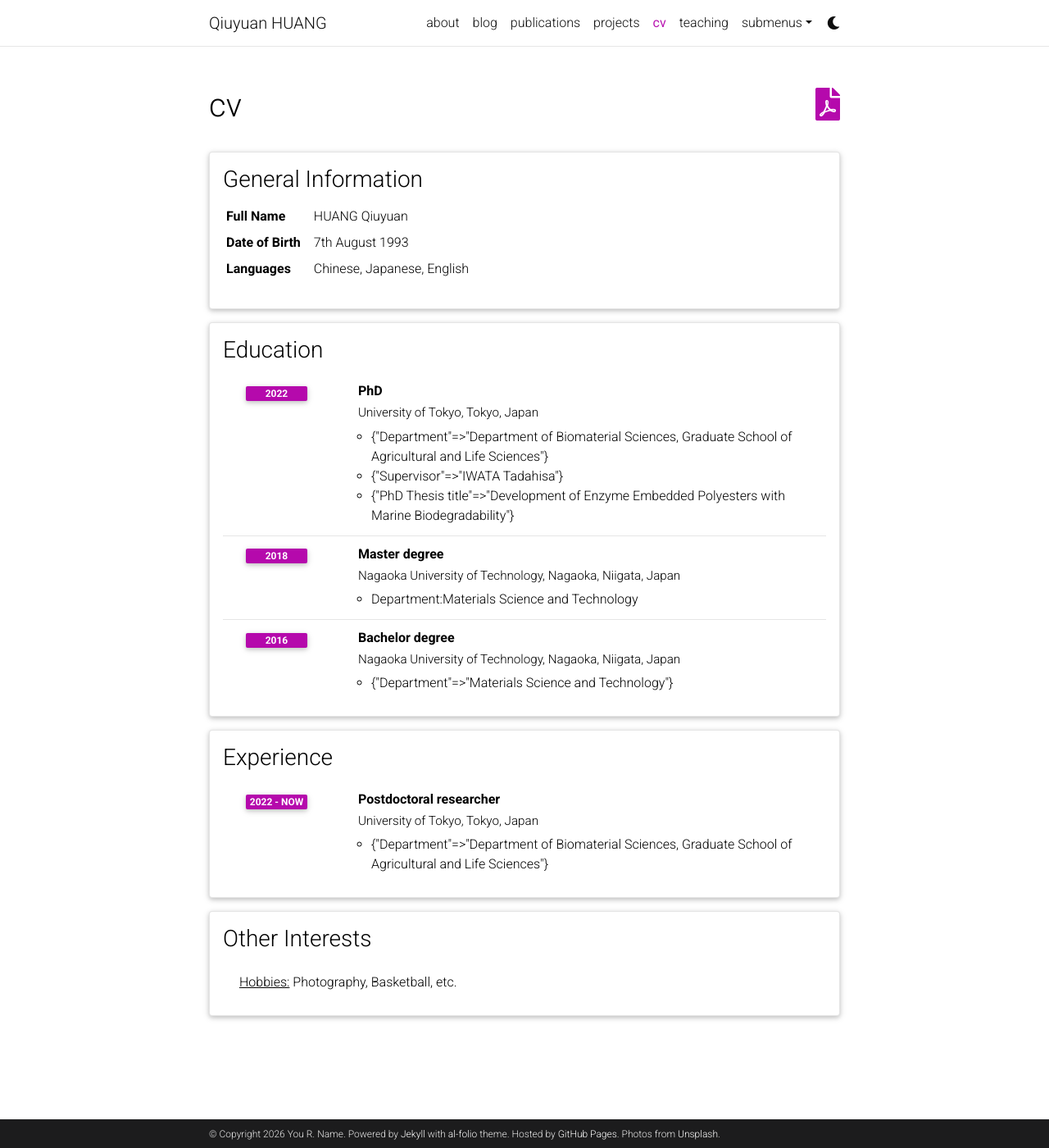
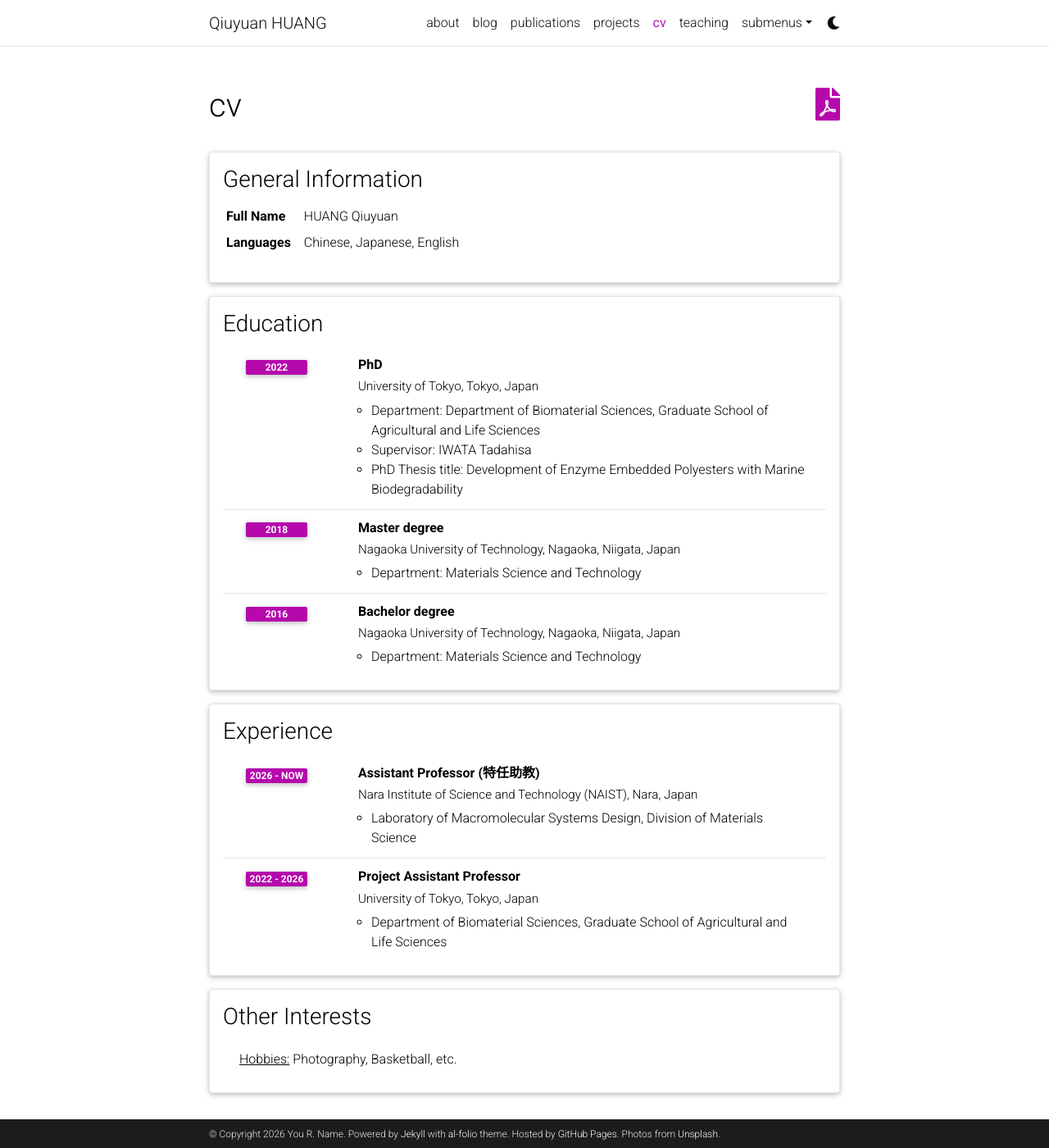
Before and after one commit to huangqiukk/huangqiukk.github.io, a Jekyll site: the page built from _pages/cv.md, in a window 1280 px wide and 1400 px high. Shown: the whole window at 82% size. Built offline with Jekyll 4.4.1, drawn with Linux system fonts in a browser that asks for light colours; comment, search, counter and statistics services are not loaded; a style sheet for code colours, icons or effects is not loaded.

Commit message:
Update cv.yml

```diff
--- a/_data/cv.yml
+++ b/_data/cv.yml
@@ -3,8 +3,6 @@
   contents:
     - name: Full Name
       value: HUANG Qiuyuan
-    - name: Date of Birth
-      value: 7th August 1993
     - name: Languages
       value: Chinese, Japanese, English
 
@@ -15,33 +13,38 @@
       institution: University of Tokyo, Tokyo, Japan
       year: 2022
       description:
-        - Department: Department of Biomaterial Sciences, Graduate School of Agricultural and Life Sciences
-        - Supervisor: IWATA Tadahisa
-        - PhD Thesis title: Development of Enzyme Embedded Polyesters with Marine Biodegradability
+        - "Department: Department of Biomaterial Sciences, Graduate School of Agricultural and Life Sciences"
+        - "Supervisor: IWATA Tadahisa"
+        - "PhD Thesis title: Development of Enzyme Embedded Polyesters with Marine Biodegradability"
 
     - title: Master degree
       institution: Nagaoka University of Technology, Nagaoka, Niigata, Japan
       year: 2018
       description:
-        - Department:Materials Science and Technology
+        - "Department: Materials Science and Technology"
 
     - title: Bachelor degree
       institution: Nagaoka University of Technology, Nagaoka, Niigata, Japan
       year: 2016
       description:
-        - Department: Materials Science and Technology
+        - "Department: Materials Science and Technology"
 
 - title: Experience
   type: time_table
   contents:
-    - title: Postdoctoral researcher
+    - title: Assistant Professor (特任助教)
+      institution: Nara Institute of Science and Technology (NAIST), Nara, Japan
+      year: 2026 - now
+      description:
+        - "Laboratory of Macromolecular Systems Design, Division of Materials Science"
+
+    - title: Project Assistant Professor
       institution: University of Tokyo, Tokyo, Japan
-      year: 2022 - now
+      year: 2022 - 2026
       description:
-        - Department: Department of Biomaterial Sciences, Graduate School of Agricultural and Life Sciences
-
+        - "Department of Biomaterial Sciences, Graduate School of Agricultural and Life Sciences"
 
 - title: Other Interests
   type: list
   contents:
-    - <u>Hobbies:</u> Photography, Basketball, etc.
+    - "<u>Hobbies:</u> Photography, Basketball, etc."
```
